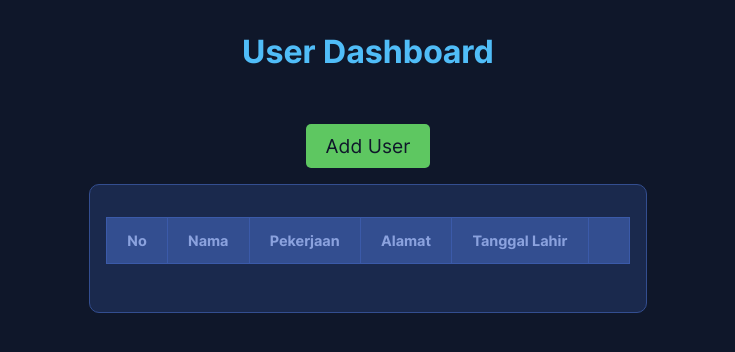
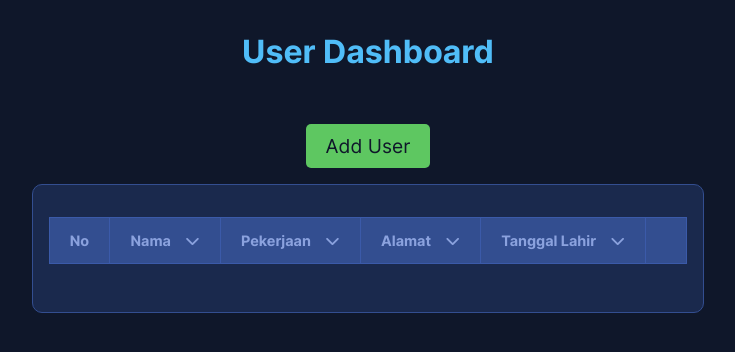
Before and after one commit to bintangkevin29/il, a React (Create React App) app: page / in a window 1280 px wide. Shown: the top 352 px of the page, without its empty margins (272-1007 px from the left). Built offline with nearby package versions, Linux system fonts and the light colour scheme.

Commit message:
add sorting ui

```diff
--- a/src/components/table/table.component.tsx
+++ b/src/components/table/table.component.tsx
@@ -4,6 +4,7 @@ import { useAppDispatch, useAppSelector } from "../../redux/hooks";
 import { setPage, showUpdate } from "../../redux/slices/table.slice";
 import Button from "../button/button.component";
 import TablePagination from "../table-pagination/table-pagination.component";
+import TDSortable from "../td-sortable/td-sortable.component";
 import "./table.scss";
 
 interface TableProps {
@@ -24,10 +25,10 @@ const Table: React.FC<TableProps> = ({ tableData = [] }) => {
         <thead>
           <tr>
             <td>No</td>
-            <td>Nama</td>
-            <td>Pekerjaan</td>
-            <td>Alamat</td>
-            <td>Tanggal Lahir</td>
+            <TDSortable sortBy="nama">Nama</TDSortable>
+            <TDSortable sortBy="pekerjaan">Pekerjaan</TDSortable>
+            <TDSortable sortBy="alamat">Alamat</TDSortable>
+            <TDSortable sortBy="tanggalLahir">Tanggal Lahir</TDSortable>
             <td></td>
           </tr>
         </thead>
--- /dev/null
+++ b/src/components/td-sortable/index.tsx
@@ -0,0 +1 @@
+export * from "./td-sortable.component";
--- /dev/null
+++ b/src/components/td-sortable/td-sortable.component.tsx
@@ -0,0 +1,19 @@
+import React, { useState } from "react";
+import "./td-sortable.style.scss";
+
+interface TDSortableProps {
+  sortBy: keyof UserData;
+  children: React.ReactNode;
+}
+
+const TDSortable: React.FC<TDSortableProps> = ({ sortBy, children }) => {
+  const [ascending, setAscending] = useState<boolean>(true);
+  return (
+    <td className="td-sortable" onClick={() => setAscending(!ascending)}>
+      {children}
+      <i className={`fa fa-chevron-${ascending ? "down" : "up"}`} />
+    </td>
+  );
+};
+
+export default TDSortable;
--- /dev/null
+++ b/src/components/td-sortable/td-sortable.style.scss
@@ -0,0 +1,8 @@
+@import "../../vars.scss";
+
+.td-sortable {
+  cursor: pointer;
+  i {
+    margin-left: 1em;
+  }
+}
```
